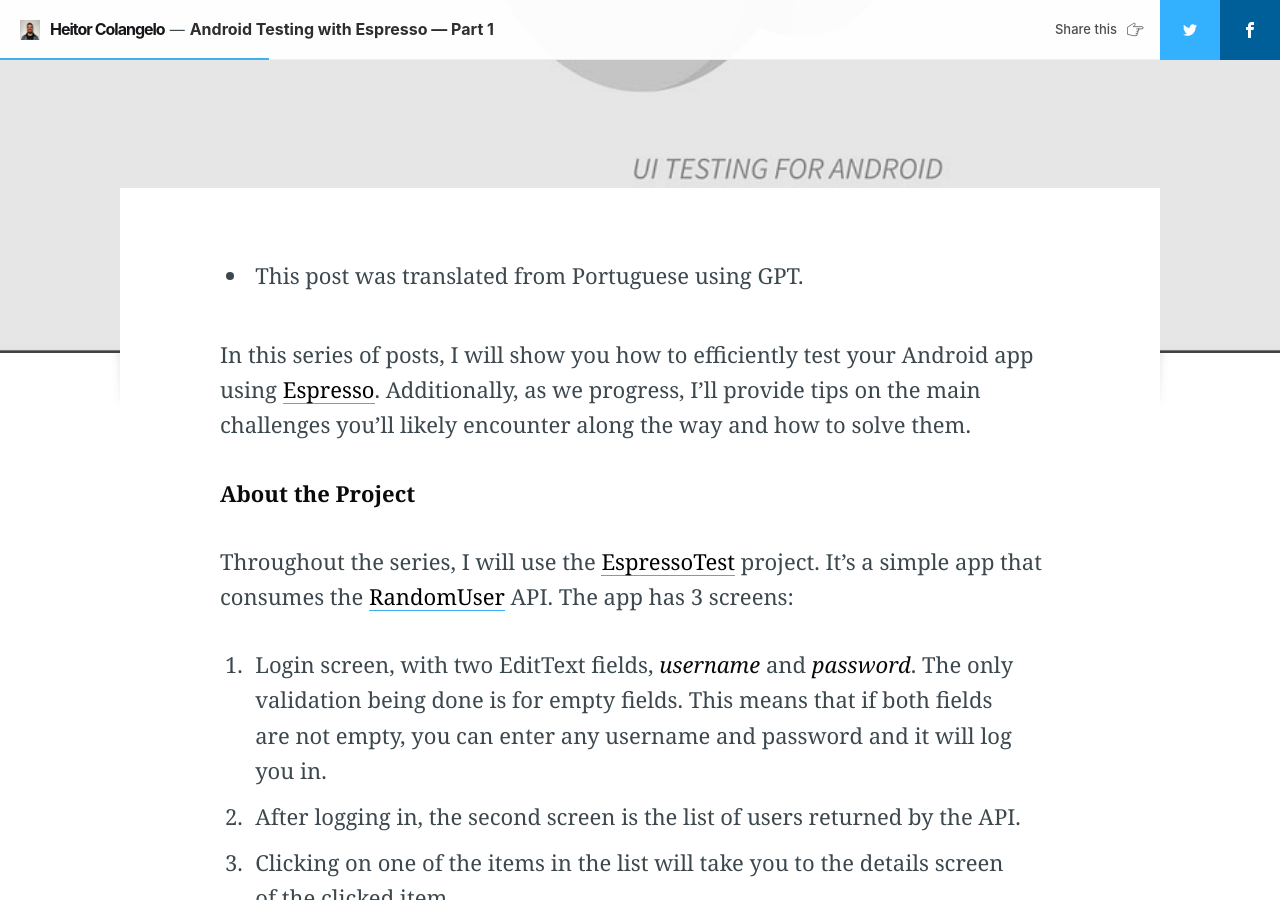
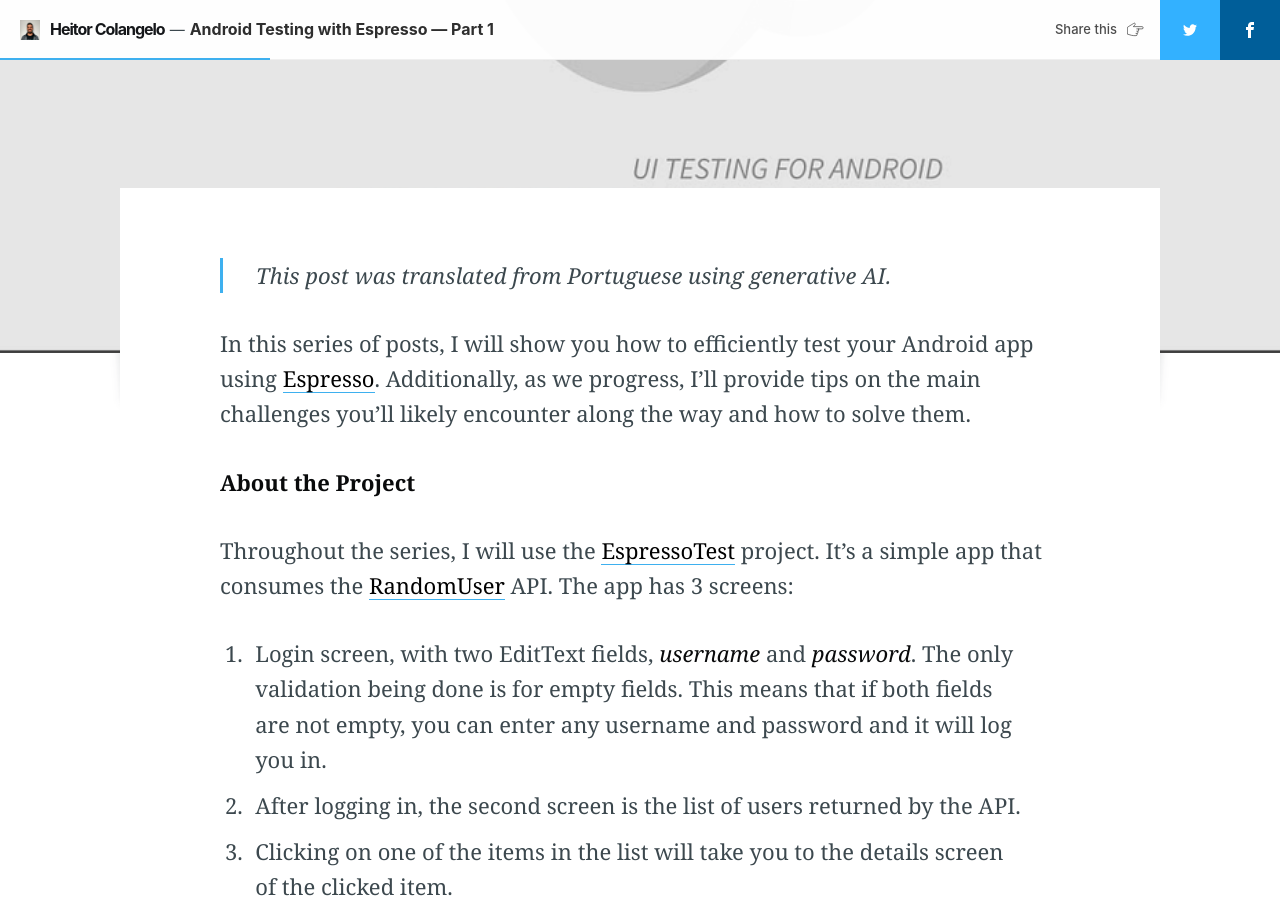
Before and after one commit to heitorcolangelo/heitorcolangelo.github.io, a Jekyll site: the page built from _posts/2016-08-10-android-testing-with-espresso-part-1.md, in a window 1280 px wide and 900 px high, scrolled down 709 px. Built offline with Jekyll 4.4.1, drawn with Linux system fonts in a browser that asks for light colours; nearby versions of some CDN libraries; comment, search, counter and statistics services are not loaded; some of the changed text lies outside the part shown.

Commit message:
Update translation disclaimer

```diff
--- a/_posts/2016-08-10-android-testing-with-espresso-part-1.md
+++ b/_posts/2016-08-10-android-testing-with-espresso-part-1.md
@@ -13,7 +13,7 @@
 author: heitor
 ---
 
-* This post was translated from Portuguese using GPT.
+> This post was translated from Portuguese using generative AI.
 
 In this series of posts, I will show you how to efficiently test your Android app using [Espresso](https://google.github.io/android-testing-support-library/docs/espresso/). Additionally, as we progress, I'll provide tips on the main challenges you'll likely encounter along the way and how to solve them.
 
```
Also changed, not shown: _posts/2016-08-10-android-testing-with-espresso-part-2.md (+1 -1 lines), _posts/2016-08-10-android-testing-with-espresso-part-3.md (+1 -1 lines).
